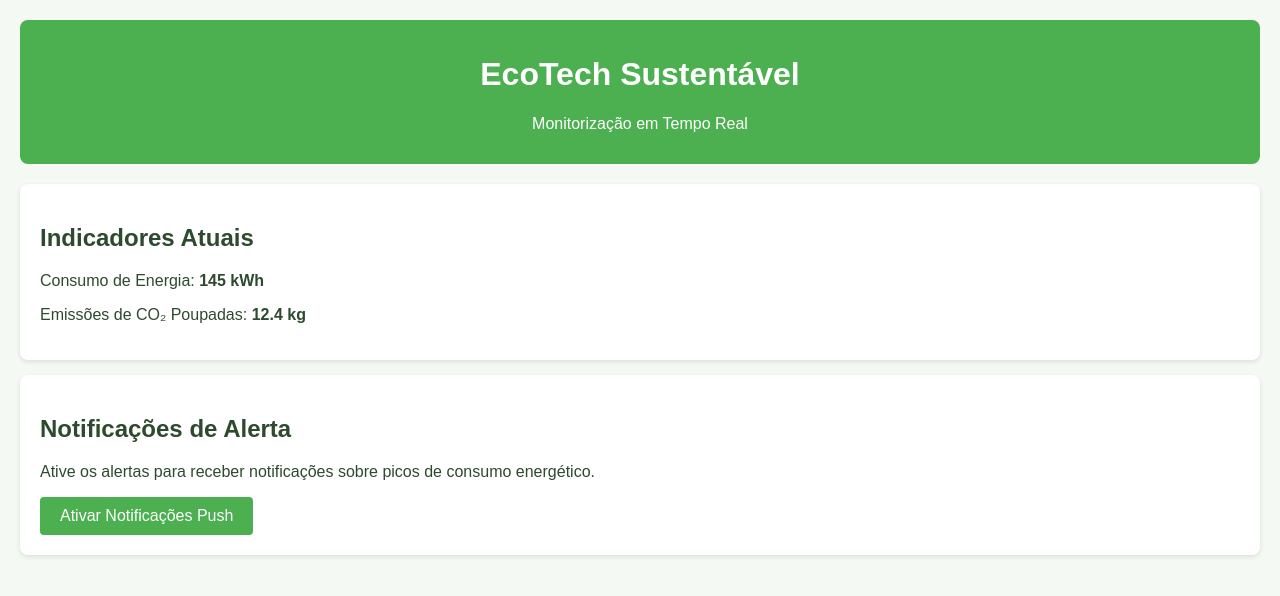
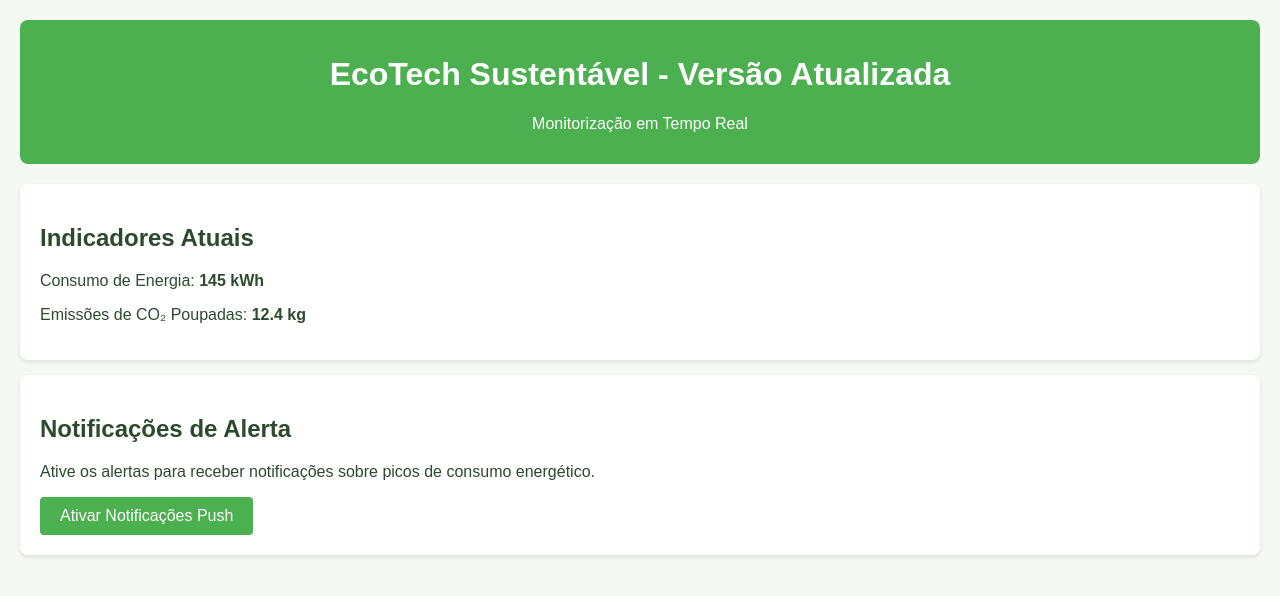
Before and after one commit to CherryyChann/ecotech-sustentavel, a website: page ecotech_pwa_projeto_completo/index.html in a window 1280 px wide. Drawn offline with Linux system fonts and the light colour scheme.

Commit message:
Atualização de texto

```diff
--- a/ecotech_pwa_projeto_completo/index.html
+++ b/ecotech_pwa_projeto_completo/index.html
@@ -56,7 +56,7 @@
 <body>
 
   <header>
-    <h1>EcoTech Sustentável</h1>
+    <h1>EcoTech Sustentável - Versão Atualizada</h1>
     <p>Monitorização em Tempo Real</p>
   </header>
 
```
